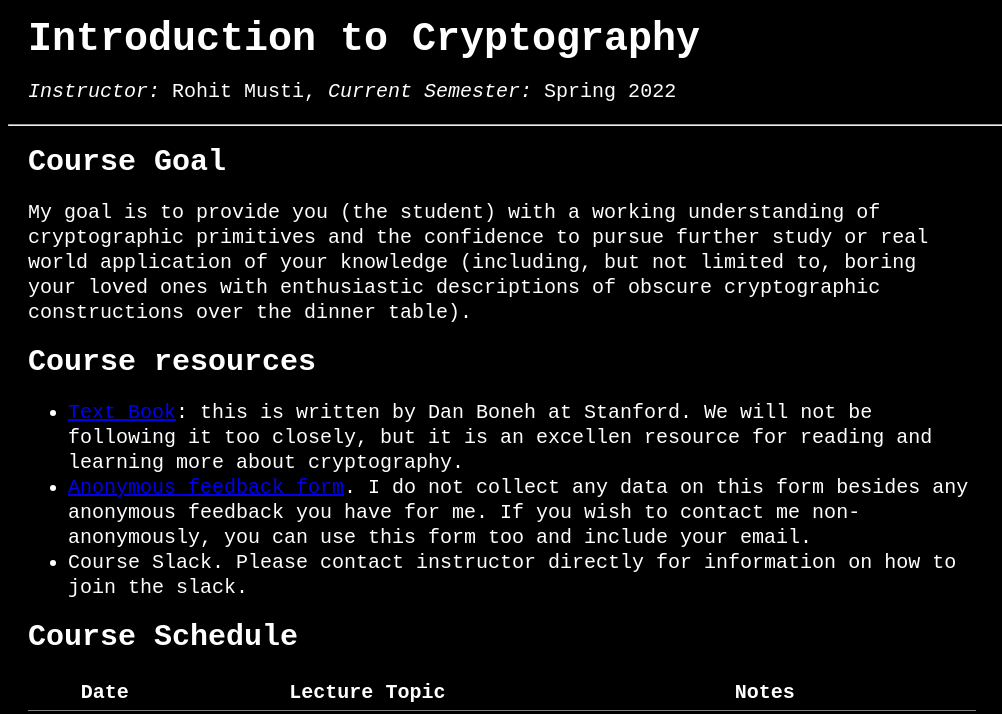
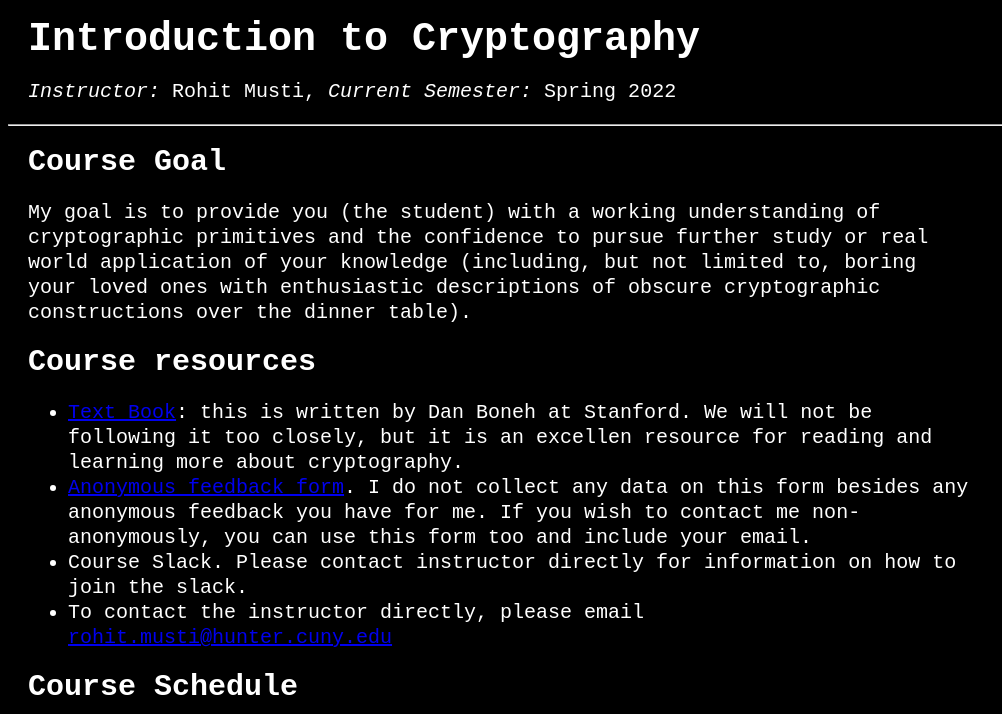
Before and after one commit to rohitmusti/intro-to-crypto, a plain HTML site: page index.html in a window 1280 px wide. Shown: the top 714 px of the page, without its empty margins (0-1002 px from the left). Drawn offline with Linux system fonts and the light colour scheme.

Commit message:
adding cuny email

```diff
--- a/index.html
+++ b/index.html
@@ -45,6 +45,12 @@
         <li>
           Course Slack. Please contact instructor directly for information on
           how to join the slack.
+        </li>
+        <li>
+          To contact the instructor directly, please email
+          <a href="mailto: rohit.musti@hunter.cuny.edu"
+            >rohit.musti@hunter.cuny.edu</a
+          >
         </li>
       </ul>
     </div>
```
